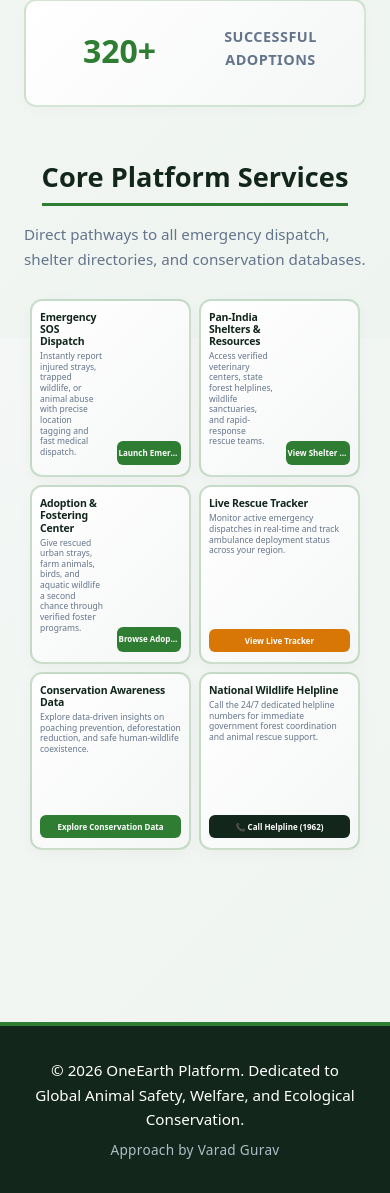
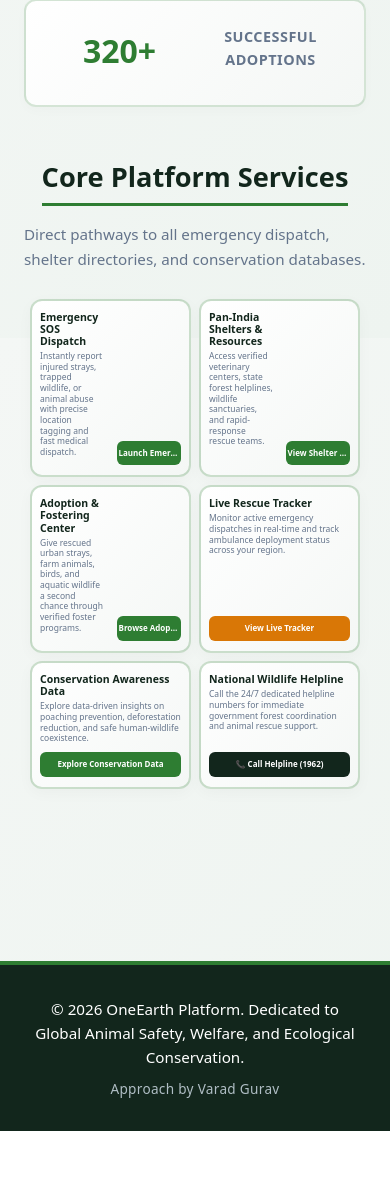
Before and after one commit to varadguravv/oneearth, a Flask app: page / in a window 390 px wide. Shown: the part 1350-2543 px from the top of the page. After the commit the page ends 2481 px from the top, so only its background shows below. Run offline with Flask 3, Linux system fonts and the light colour scheme.

Commit message:
Update style.css

```diff
--- a/static/style.css
+++ b/static/style.css
@@ -465,25 +465,22 @@ body {
   div[style*="background"], .card, .stat-box, .metric-box, div > .card, section .card {
     box-sizing: border-box !important;
   }
-/* --- Professional Equal-Height Uniform Mobile Card Layout --- */
+/* --- Professional Full-Fill Uniform Mobile Card Layout --- */
 @media screen and (max-width: 768px) {
-  /* Force uniform grid layout with equal row heights */
+  /* Enforce a clean 2-column equal-row grid */
   .homepage-grid {
     display: grid !important;
     grid-template-columns: repeat(2, 1fr) !important;
-    grid-auto-rows: 1fr !important;
     gap: 8px !important;
     width: 100% !important;
     padding: 4px 6px !important;
     box-sizing: border-box !important;
   }
 
-  /* Make every card an absolute uniform flex container filling its grid cell */
+  /* Make every card stretch equally to match its grid cell */
   .homepage-grid > div, .card, .service-card {
     height: 100% !important;
-    min-height: 100% !important;
     width: 100% !important;
-    max-width: 100% !important;
     margin: 0 !important;
     padding: 10px 8px !important;
     box-sizing: border-box !important;
@@ -491,36 +488,32 @@ body {
     flex-direction: column !important;
     justify-content: space-between !important;
     text-align: left !important;
-    word-wrap: break-word !important;
-    overflow-wrap: break-word !important;
   }
 
-  /* Clear any internal side-by-side or wrapper splits inside the cards */
+  /* Force internal divs to fill the vertical space so text fills the card uniformly */
   .homepage-grid > div > div, .card > div {
     display: flex !important;
     flex-direction: column !important;
-    height: 100% !important;
+    flex-grow: 1 !important;
+    justify-content: flex-start !important;
     width: 100% !important;
-    justify-content: space-between !important;
   }
 
-  /* Scale headers smoothly so titles never break awkwardly */
+  /* Scale headers smoothly */
   .homepage-grid h3, .homepage-grid h4, .card h3, .card h4 {
     font-size: 10.5px !important;
     line-height: 1.15 !important;
     margin-bottom: 4px !important;
-    letter-spacing: -0.2px !important;
   }
 
-  /* Scale description text uniformly */
+  /* Allow description text to distribute remaining vertical space naturally */
   .homepage-grid p, .card p, .service-card p {
     font-size: 8.5px !important;
     line-height: 1.25 !important;
     margin-bottom: 8px !important;
-    flex-grow: 1 !important;
   }
 
-  /* Force every action button/box to anchor uniformly at the absolute bottom of the card */
+  /* Lock every button neatly to the bottom of the card block */
   .homepage-grid a.btn, .homepage-grid button, .homepage-grid a[class*="btn"], .card a, .card button {
     display: block !important;
     width: 100% !important;
```
